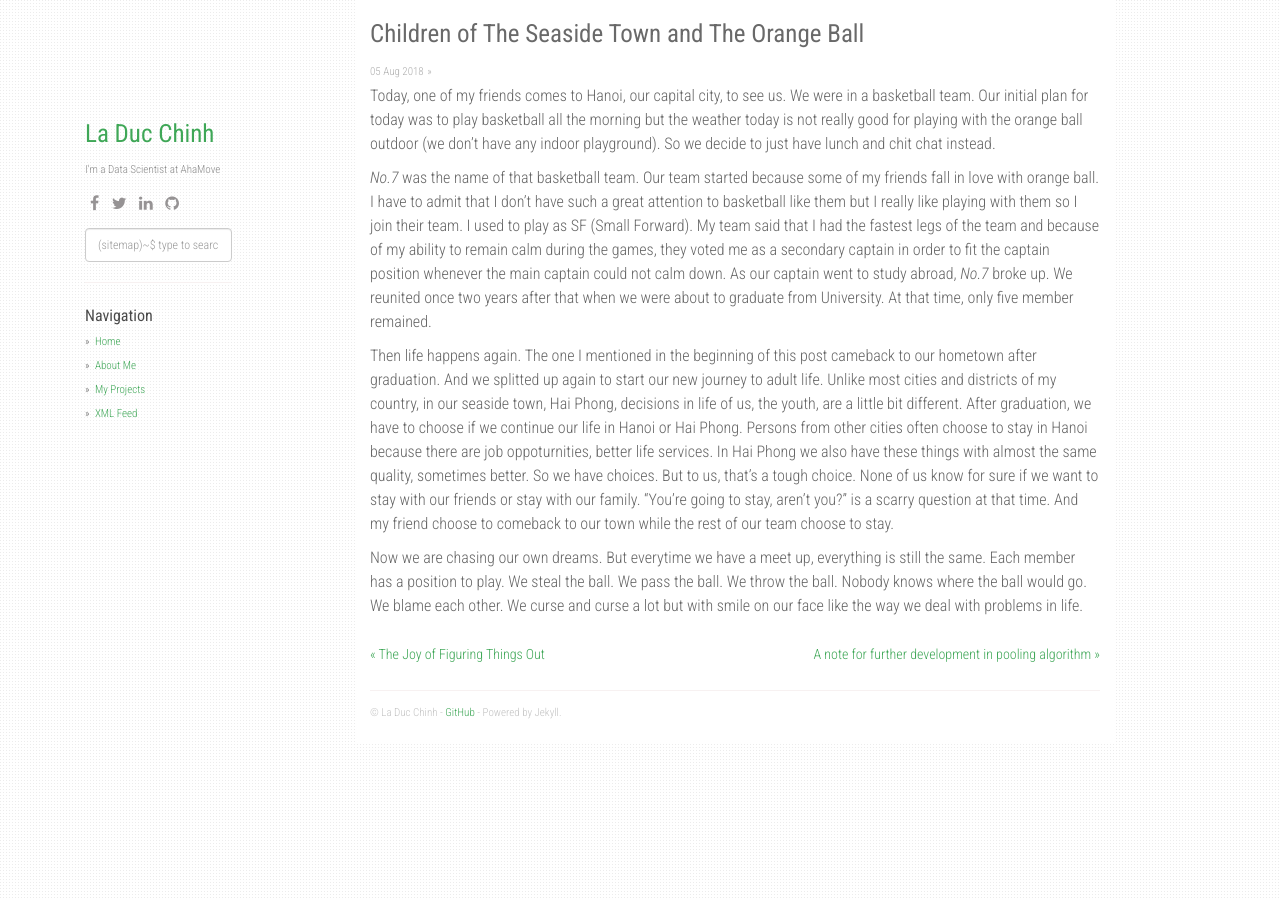
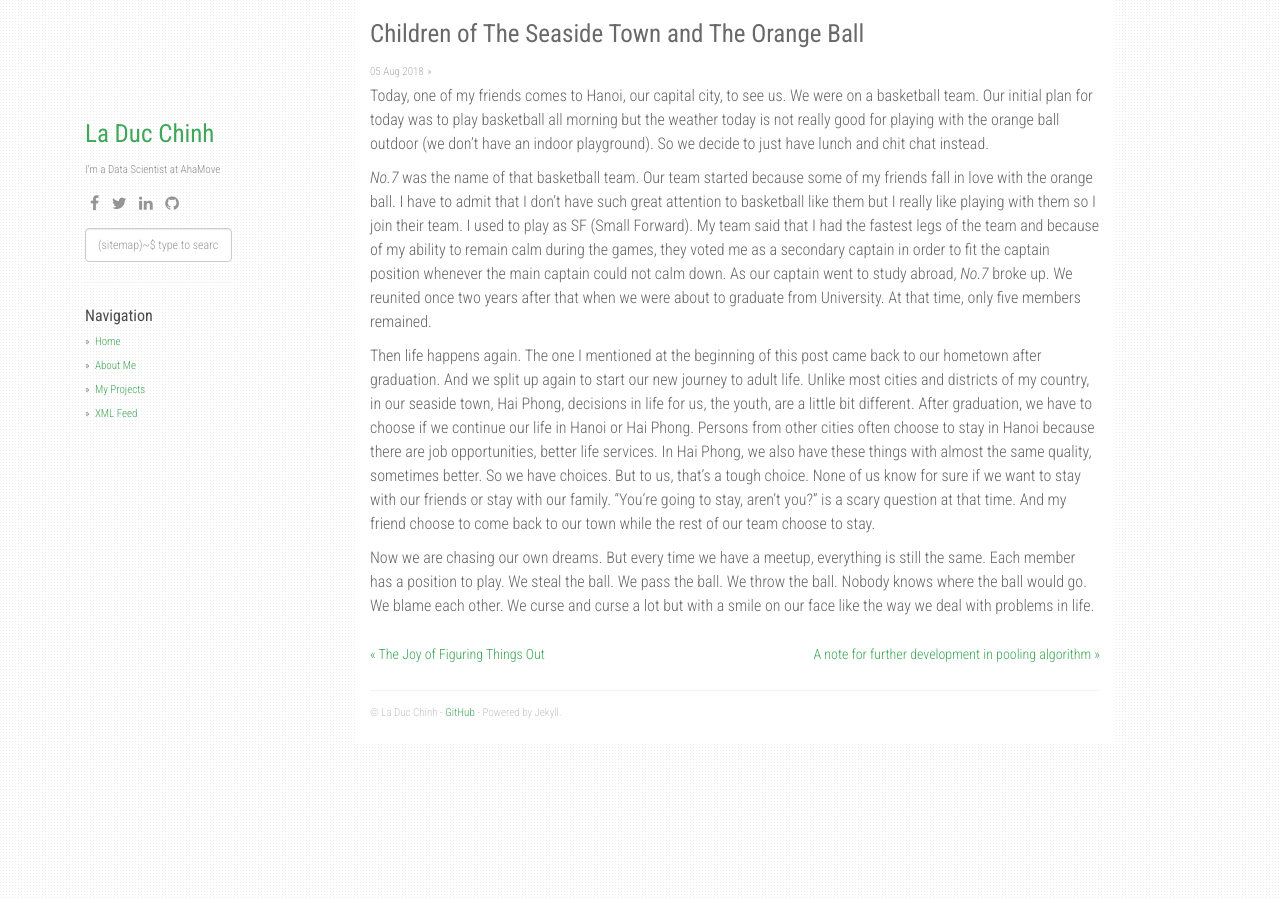
Before and after one commit to chechaohp/chechaohp.github.io, a Jekyll site: the page built from _posts/2018-08-05-children-of-the-seaside-town.md, in a window 1280 px wide. Built offline with Jekyll 4.4.1, drawn with Linux system fonts in a browser that asks for light colours; nearby versions of some CDN libraries.

Commit message:
Fix grammar

```diff
--- a/_posts/2018-08-05-children-of-the-seaside-town.md
+++ b/_posts/2018-08-05-children-of-the-seaside-town.md
@@ -5,10 +5,10 @@ layout: post
 icon: fa-lightbulb-o
 ---
 
-Today, one of my friends comes to Hanoi, our capital city, to see us. We were in a basketball team. Our initial plan for today was to play basketball all the morning but the weather today is not really good for playing with the orange ball outdoor (we don't have any indoor playground). So we decide to just have lunch and chit chat instead.
+Today, one of my friends comes to Hanoi, our capital city, to see us. We were on a basketball team. Our initial plan for today was to play basketball all morning but the weather today is not really good for playing with the orange ball outdoor (we don't have an indoor playground). So we decide to just have lunch and chit chat instead.
 
-*No.7* was the name of that basketball team. Our team started because some of my friends fall in love with orange ball. I have to admit that I don't have such a great attention to basketball like them but I really like playing with them so I join their team. I used to play as SF (Small Forward). My team said that I had the fastest legs of the team and because of my ability to remain calm during the games, they voted me as a secondary captain in order to fit the captain position whenever the main captain could not calm down. As our captain went to study abroad, *No.7* broke up. We reunited once two years after that when we were about to graduate from University. At that time, only five member remained.
+*No.7* was the name of that basketball team. Our team started because some of my friends fall in love with the orange ball. I have to admit that I don't have such great attention to basketball like them but I really like playing with them so I join their team. I used to play as SF (Small Forward). My team said that I had the fastest legs of the team and because of my ability to remain calm during the games, they voted me as a secondary captain in order to fit the captain position whenever the main captain could not calm down. As our captain went to study abroad, *No.7* broke up. We reunited once two years after that when we were about to graduate from University. At that time, only five members remained.
 
-Then life happens again. The one I mentioned in the beginning of this post cameback to our hometown after graduation. And we splitted up again to start our new journey to adult life. Unlike most cities and districts of my country, in our seaside town, Hai Phong, decisions in life of us, the youth, are a little bit different. After graduation, we have to choose if we continue our life in Hanoi or Hai Phong. Persons from other cities often choose to stay in Hanoi because there are job oppoturnities, better life services. In Hai Phong we also have these things with almost the same quality, sometimes better. So we have choices. But to us, that's a tough choice. None of us know for sure if we want to stay with our friends or stay with our family. "You're going to stay, aren't you?" is a scarry question at that time. And my friend choose to comeback to our town while the rest of our team choose to stay.
+Then life happens again. The one I mentioned at the beginning of this post came back to our hometown after graduation. And we split up again to start our new journey to adult life. Unlike most cities and districts of my country, in our seaside town, Hai Phong, decisions in life for us, the youth, are a little bit different. After graduation, we have to choose if we continue our life in Hanoi or Hai Phong. Persons from other cities often choose to stay in Hanoi because there are job opportunities, better life services. In Hai Phong, we also have these things with almost the same quality, sometimes better. So we have choices. But to us, that's a tough choice. None of us know for sure if we want to stay with our friends or stay with our family. "You're going to stay, aren't you?" is a scary question at that time. And my friend choose to come back to our town while the rest of our team choose to stay.
 
-Now we are chasing our own dreams. But everytime we have a meet up, everything is still the same. Each member has a position to play. We steal the ball. We pass the ball. We throw the ball. Nobody knows where the ball would go. We blame each other. We curse and curse a lot but with smile on our face like the way we deal with problems in life.
+Now we are chasing our own dreams. But every time we have a meetup, everything is still the same. Each member has a position to play. We steal the ball. We pass the ball. We throw the ball. Nobody knows where the ball would go. We blame each other. We curse and curse a lot but with a smile on our face like the way we deal with problems in life.
```
